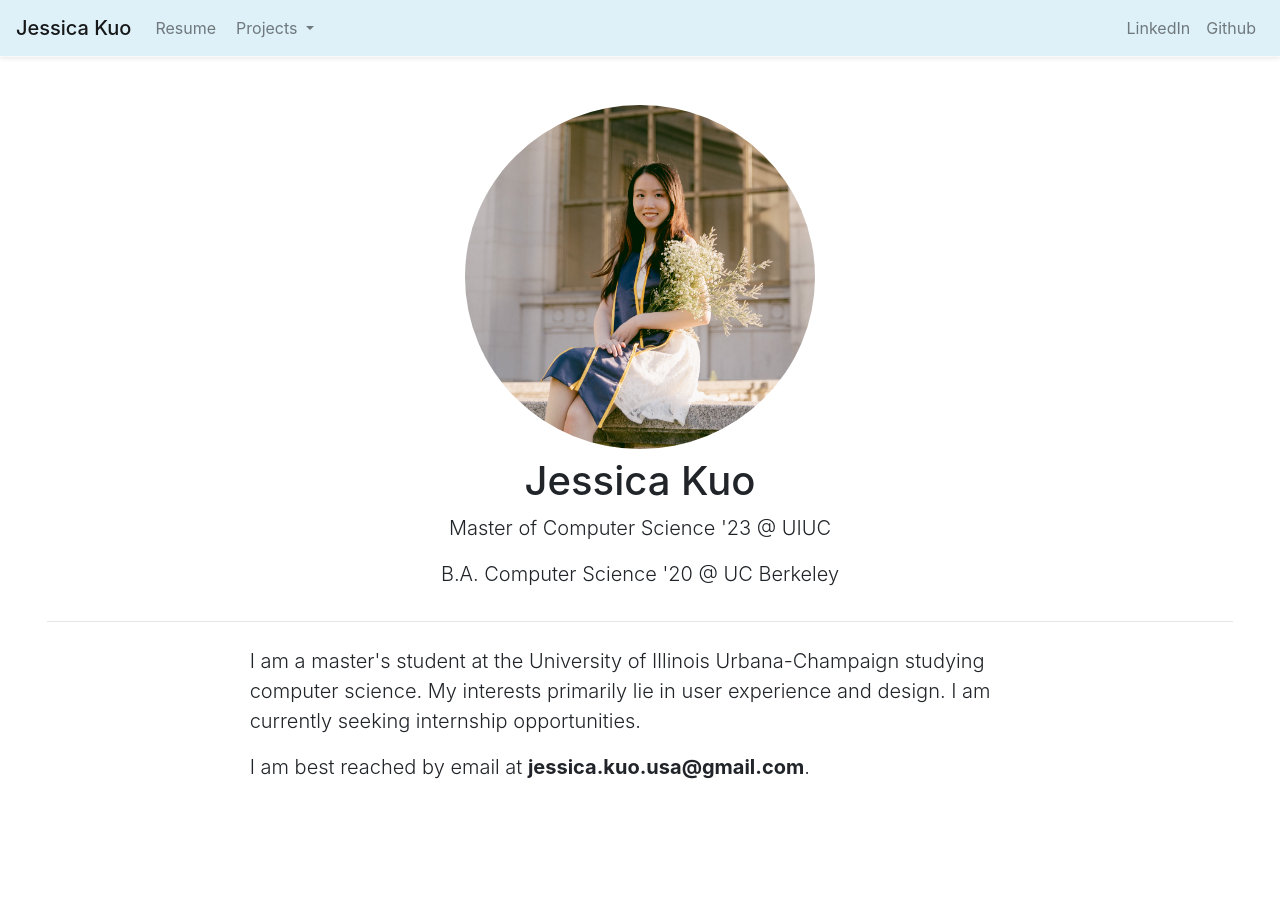
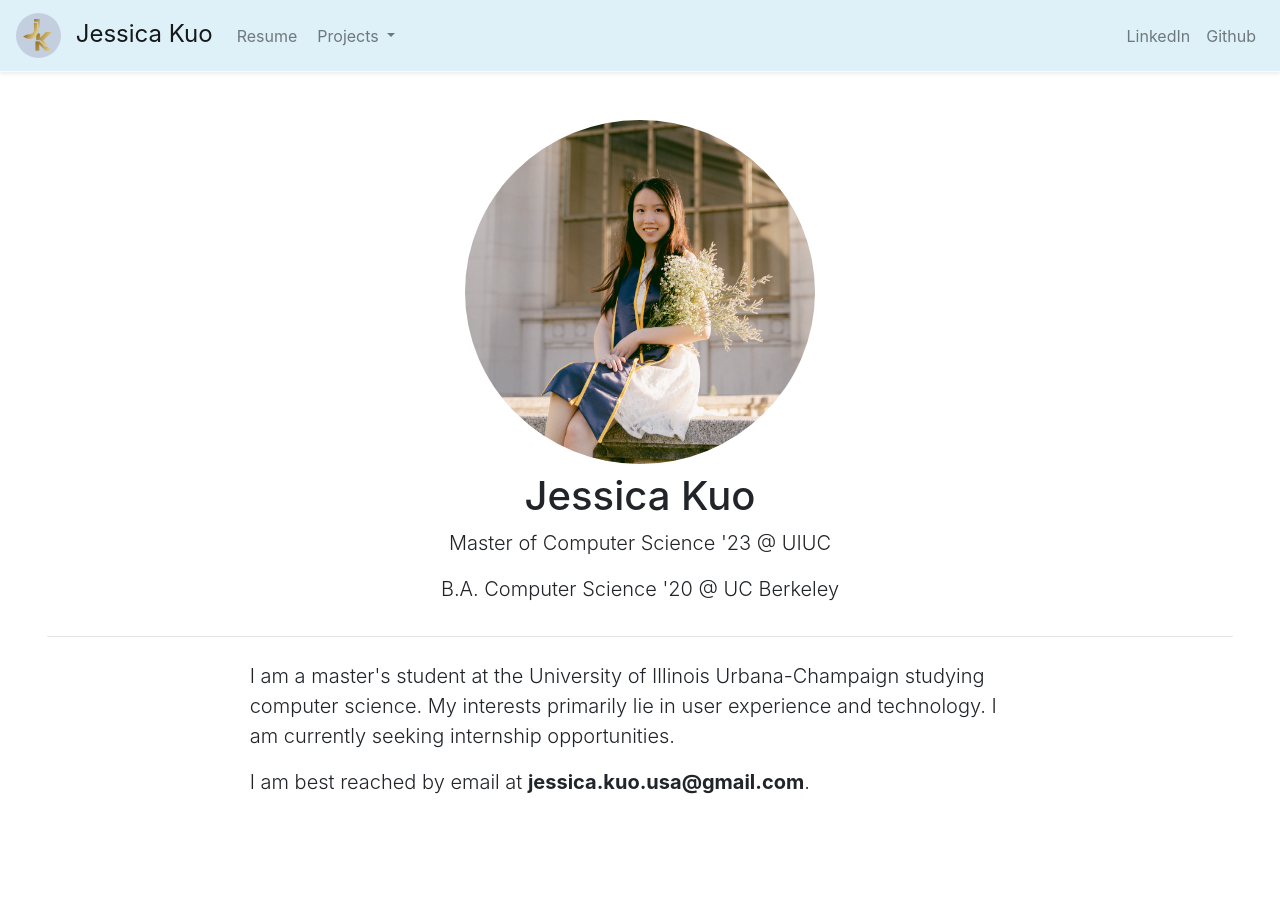
Before and after one commit to jesskuo/jesskuo.github.io, a Jekyll site: the page built from index.html, in a window 1280 px wide. Built offline with Jekyll 4.4.1, drawn with Linux system fonts in a browser that asks for light colours; comment, search, counter and statistics services are not loaded.

Commit message:
New logo

```diff
--- a/_includes/header.html
+++ b/_includes/header.html
@@ -1,6 +1,7 @@
 <nav class="navbar navbar-expand-md navbar-light sticky-top border-bottom border-light shadow-sm" style="background-color: #DEF1F9;">
   <a class="navbar-brand" href="../index.html">
-    <h5 class="mb-0">Jessica Kuo</h5>
+    <img src="files/logo.png" class="logo d-inline-block align-center rounded-circle mr-2" alt="">
+    Jessica Kuo
   </a>
   <button class="navbar-toggler" type="button" data-toggle="collapse" data-target="#navbarCollapse" aria-controls="navbarCollapse" aria-expanded="false" aria-label="Toggle navigation">
     <span class="navbar-toggler-icon"></span>
--- a/coding-projects.html
+++ b/coding-projects.html
@@ -14,7 +14,7 @@ layout: page
 			<!-- Project 1 -->
 			<div class="col-sm-4 mb-4">
 				<div class="card box-shadow h-100">
-                	<img class="card-img-top-cs" src="files/cs_projects/logo_circle.jpg">
+                	<img class="card-img-top-cs" src="files/cs_projects/logo_circle.png">
                 	<div class="card-body bg-light border-top border-secondary">
                 		<h5 class="card-title"><b>jesskuo.github.io</b></h5>
                 		<h6 class="card-subtitle mb-2 text-muted">HTML, CSS, Bootstrap, Jekyll</h6>
--- a/design-works.html
+++ b/design-works.html
@@ -179,7 +179,7 @@ layout: page
 			<!-- My logo -->
 			<div class="col-sm-4 mb-4">
 				<div class="card box-shadow h-100">
-					<img class="card-img-design" src="files/cs_projects/logo_circle.jpg">
+					<img class="card-img-design" src="files/cs_projects/logo_circle.png">
 	            	<div class="card-body bg-light border-top border-secondary">
 	            		<a class="card-title text-dark" data-toggle="modal" data-target="#pLogo"><b>My Logo</b></a>
 	            		<p class="card-text">This website's logo! Self-designed and digitized in Adobe Illustrator.</p>
@@ -198,7 +198,7 @@ layout: page
 				        		</button>
 				        	</div>
 				        	<div class="modal-body">
-				        		<img src="files/cs_projects/logo_circle.jpg" class="img-fluid">
+				        		<img src="files/cs_projects/logo_circle.png" class="img-fluid">
 				        	</div>
 				        	<div class="modal-footer">
 				        		<button type="button" class="btn btn-secondary" data-dismiss="modal">Close</button>
--- a/index.html
+++ b/index.html
@@ -10,16 +10,16 @@ layout: page
         <h1>Jessica Kuo</h1>
       </div>
       <div class="row justify-content-center">
-        <p class="lead">Master of Computer Science '23 @ UIUC</p>
+        <p class="lead text-center">Master of Computer Science '23 @ UIUC</p>
       </div>
       <div class="row justify-content-center">
-        <p class="lead">B.A. Computer Science '20 @ UC Berkeley</p>
+        <p class="lead text-center">B.A. Computer Science '20 @ UC Berkeley</p>
       </div>
       <hr class="mb-4">
       <div class="row">
         <div class="col-2"></div>
         <div class="col">
-          <p class="lead">I am a master's student at the University of Illinois Urbana-Champaign studying computer science. My interests primarily lie in user experience and design. I am currently seeking internship opportunities.</p>
+          <p class="lead">I am a master's student at the University of Illinois Urbana-Champaign studying computer science. My interests primarily lie in user experience and technology. I am currently seeking internship opportunities.</p>
           <p class="lead">I am best reached by email at <b class="font-weight-bold">jessica.kuo.usa@gmail.com</b>.</p>
         </div>
         <div class="col-2"></div>
--- a/style.css
+++ b/style.css
@@ -3,9 +3,12 @@ html {
   min-height: 100%;
 }
 
-body {
-  /*font-family: Arial, sans-serif;*/
-  /*margin-bottom: 30px;*/
+.logo {
+  width: 45px;
+}
+
+.navbar-brand {
+  font-size: 1.5rem;
 }
 
 .jumbotron {
```
Also changed, not shown: files/cs_projects/logo_circle.jpg (deleted), files/cs_projects/logo_circle.png (added), files/favicon.svg, files/logo.png.
